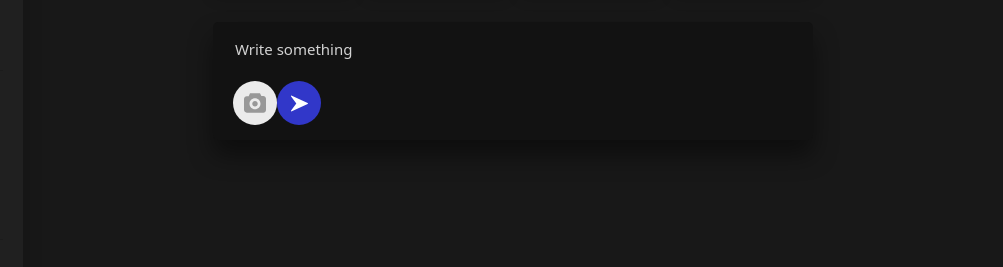
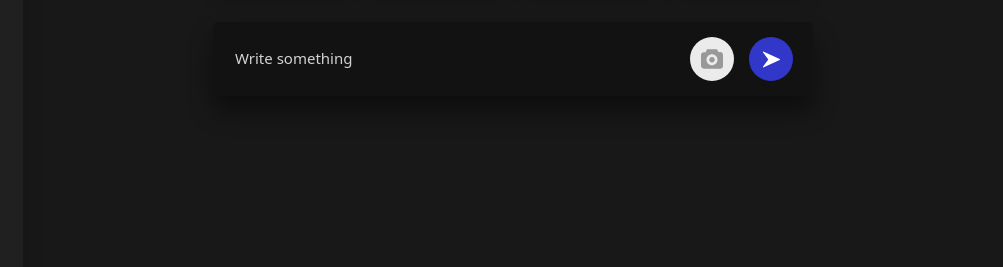
Before and after one commit to Sabevvam/multipage-web, a website: page src/index.html in a window 1280 px wide. Shown: the part 303-570 px from the top of the page, 277-1280 px from the left. Drawn offline with nearby package versions, Linux system fonts and the light colour scheme; files that its build step writes are made by us from their sources.

Commit message:
#4 file upload - 28.06.2024 panel with stories and block for writing quick posts

```diff
--- a/src/assets/scss/blocks/add-post.scss
+++ b/src/assets/scss/blocks/add-post.scss
@@ -8,13 +8,15 @@
     border-radius: 5px;
 }
 
-.add-post__form-actions {
+.add-post__form {
     display: flex;
+    align-items: center;
 }
 
 .add-post__textarea {
     display: block;
-    width: 70%;
+    width: 80%;
+    height: 26px;
 
     border: none;
     background: transparent;
@@ -29,6 +31,12 @@
     }
 }
 
+.add-post__form-actions {
+    width: 20%;
+    display: flex;
+    justify-content: flex-end;
+}
+
 .add-post-file,
 .add-post-send {
     display: block;
@@ -38,6 +46,8 @@
 
     border-radius: 50%;
     cursor: pointer;
+
+    transition: background-color .2s linear;
 }
 
 .add-post-file {
@@ -52,6 +62,12 @@
         background-color: darken(#EBEBEB, 5%);
     }
 }
+
 .add-post-send {
     background-color: $blue;
+    margin-left: 1.5rem;
+
+    &:hover {
+        background-color: darken($blue, 5%);
+    }
 }
```
Also changed, not shown: src/index.html (+1 -0 lines), dist/assets/css/style.min.css, dist/index.html.
